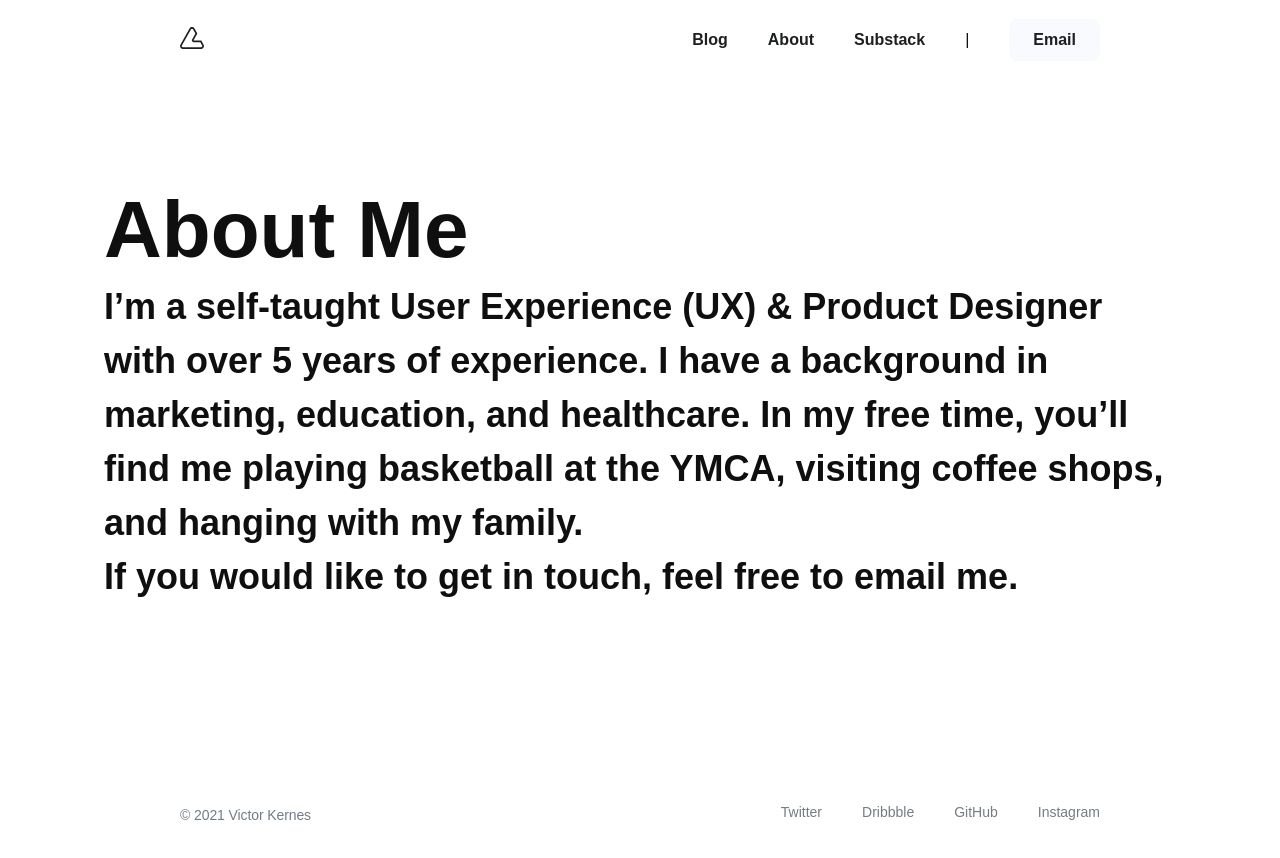
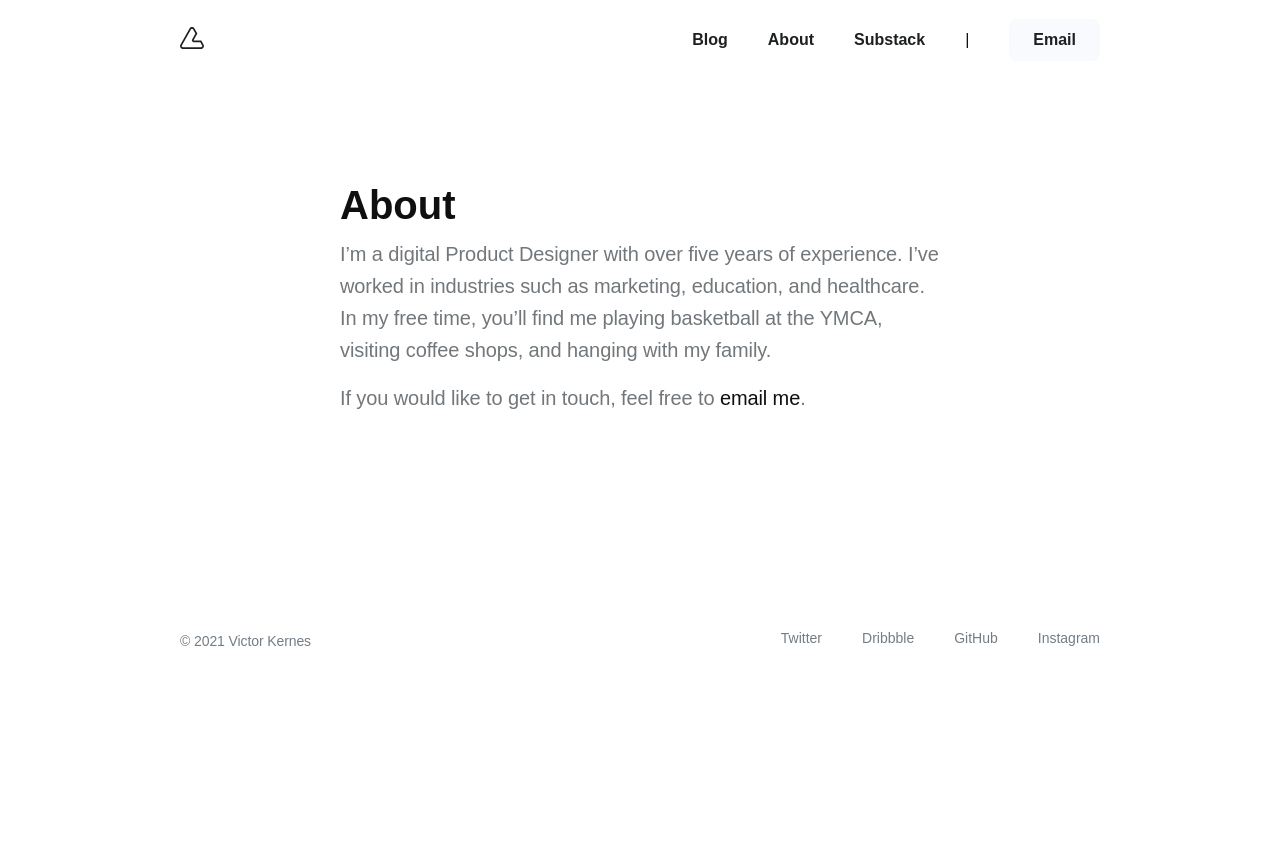
Before and after one commit to victorkernes/victor-kernes-next, a Next.js app: page /about in a window 1280 px wide. Shown: the top 858 px of the page. After the commit the page ends 806 px from the top, so only its background shows below. Built offline with nearby package versions, Linux system fonts and the light colour scheme.

Commit message:
Update About page

```diff
--- a/pages/about/index.js
+++ b/pages/about/index.js
@@ -3,17 +3,17 @@ import Page from "../../components/Page";
 export default () => (
   <Page>
     <section className={"AboutMeSection"}>
-      <h1 className={"f-headline AboutMeDescription"}>About Me</h1>
-      <h2 className={"f2 AboutMeContext"}>
-        I’m a self-taught User Experience (UX) & Product Designer with over 5
-        years of experience. I have a background in marketing, education, and
+      <h1 className={"Title"}>About</h1>
+      <p className={"Context"}>
+        I’m a digital Product Designer with over five
+        years of experience. I’ve worked in industries such as marketing, education, and
         healthcare. In my
         free time, you’ll find me playing basketball at the YMCA, visiting
         coffee shops, and hanging with my family.
-      </h2>
-      <h2 className={"f2 AboutMeContext"}>
+      </p>
+      <p className={"Context"}>
         If you would like to get in touch, feel free to <a href="mailto:victorkernes@gmail.com">email me</a>.
-      </h2>
+      </p>
     </section>
   </Page>
 );
--- a/pages/styles.css
+++ b/pages/styles.css
@@ -115,7 +115,7 @@ p {
   animation: fadein 2s;
   display: flex;
   width: 100%;
-  max-width: 1072px;
+  max-width: 600px;
   flex-direction: column;
   align-content: flex-start;
   padding-top: 180px;
```
